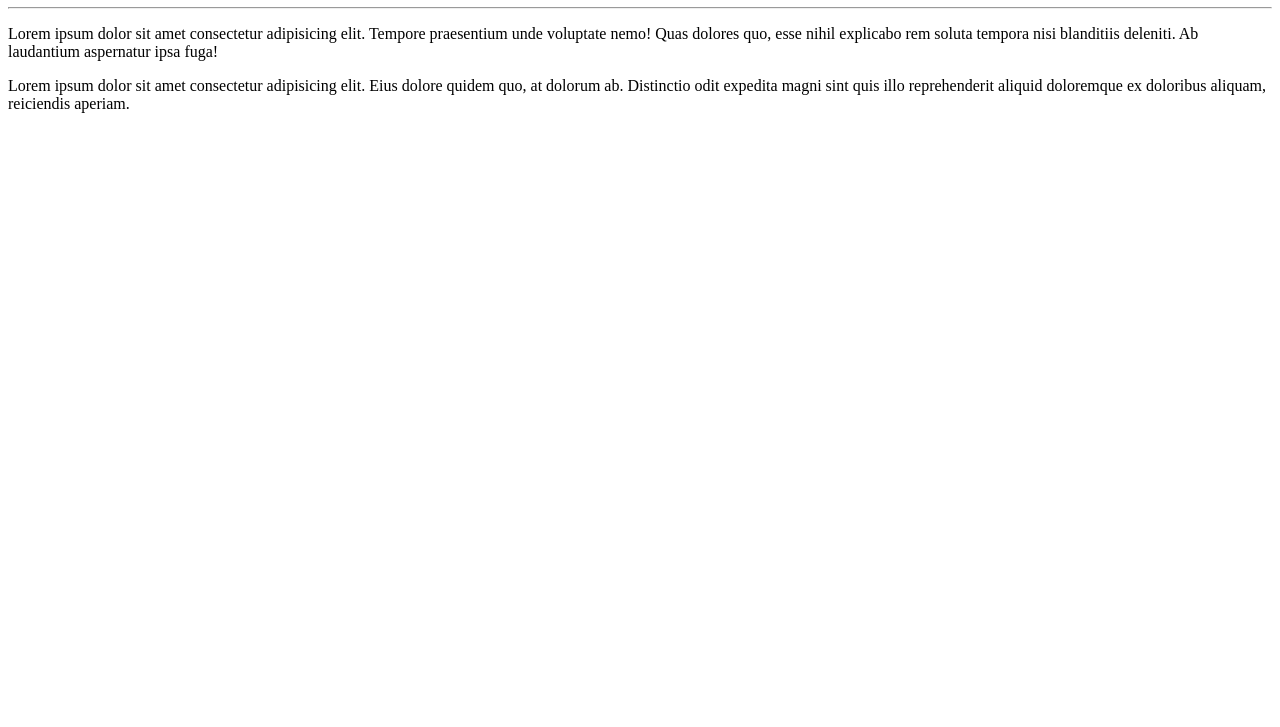
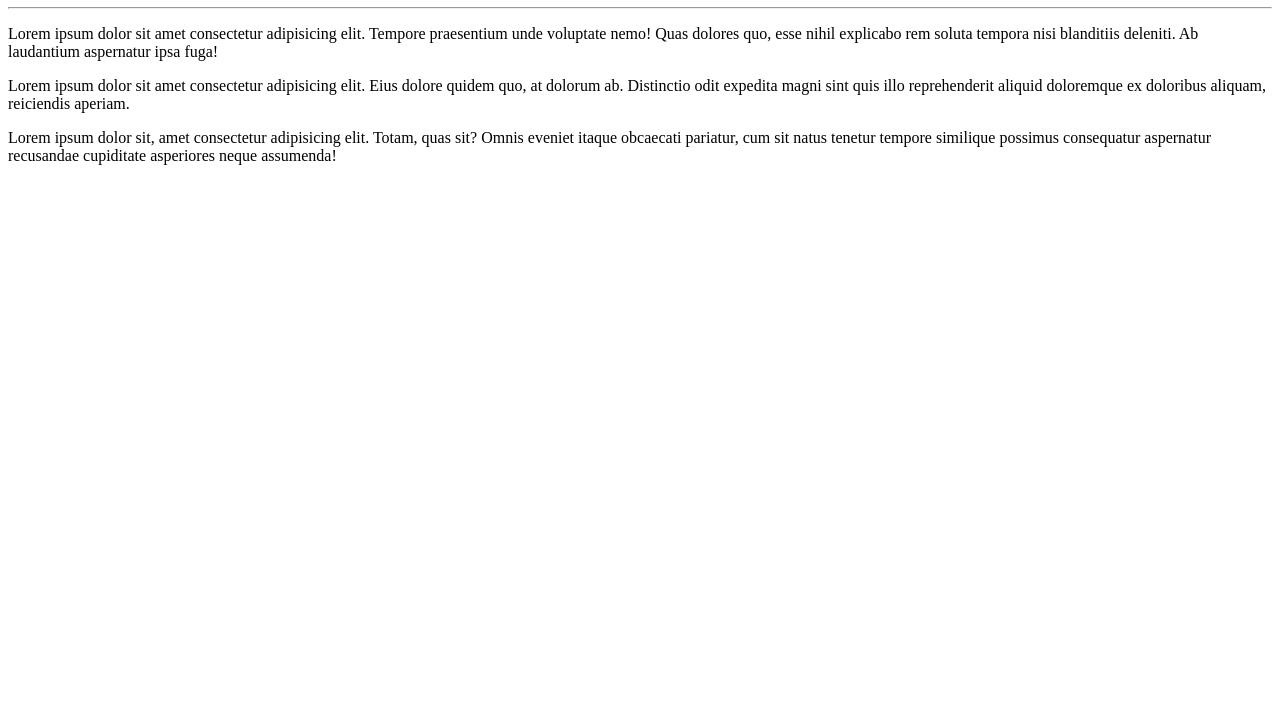
Before and after one commit to LeoMMatos/Ola-Mundo, a plain HTML site: page site-exemplo/index.html in a window 1280 px wide. Shown: the part 73-800 px from the top of the page. Drawn offline with Linux system fonts and the light colour scheme.

Commit message:
Criação de novo parágrafo -2

```diff
--- a/site-exemplo/index.html
+++ b/site-exemplo/index.html
@@ -10,5 +10,6 @@
 <hr>
 <p>Lorem ipsum dolor sit amet consectetur adipisicing elit. Tempore praesentium unde voluptate nemo! Quas dolores quo, esse nihil explicabo rem soluta tempora nisi blanditiis deleniti. Ab laudantium aspernatur ipsa fuga!</p>
 <p>Lorem ipsum dolor sit amet consectetur adipisicing elit. Eius dolore quidem quo, at dolorum ab. Distinctio odit expedita magni sint quis illo reprehenderit aliquid doloremque ex doloribus aliquam, reiciendis aperiam.</p>
+<p>Lorem ipsum dolor sit, amet consectetur adipisicing elit. Totam, quas sit? Omnis eveniet itaque obcaecati pariatur, cum sit natus tenetur tempore similique possimus consequatur aspernatur recusandae cupiditate asperiores neque assumenda!</p>
 </body>
 </html>
```
